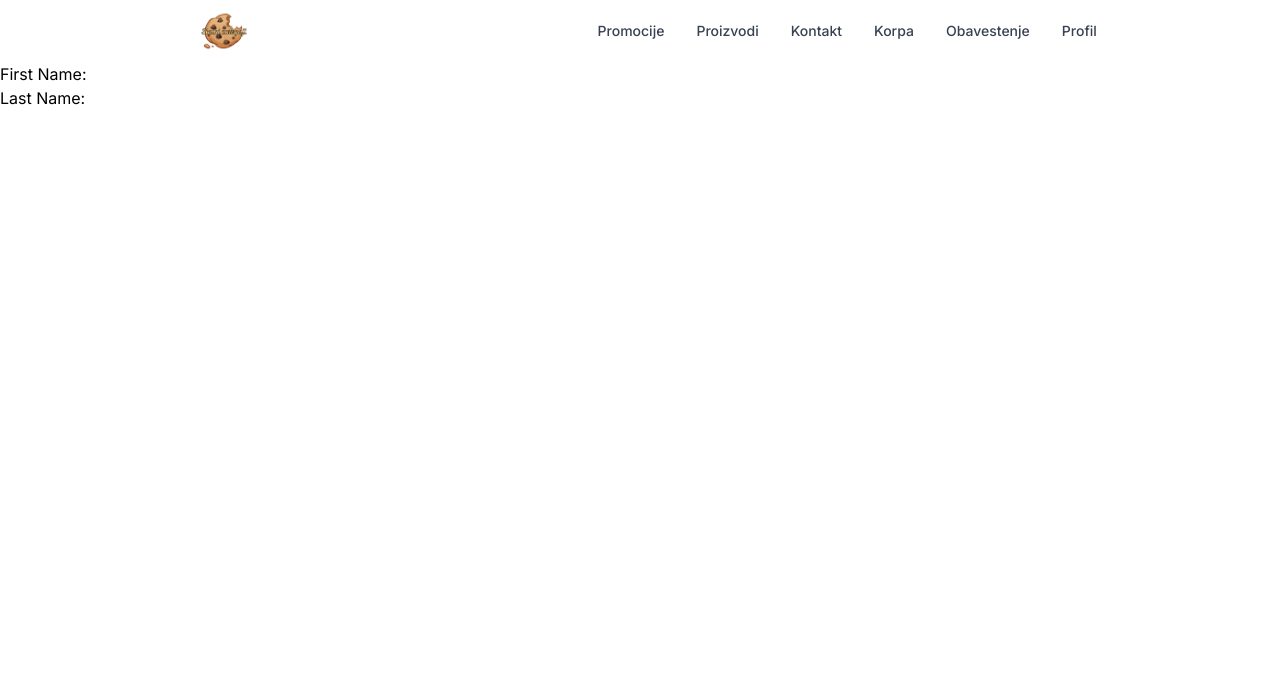
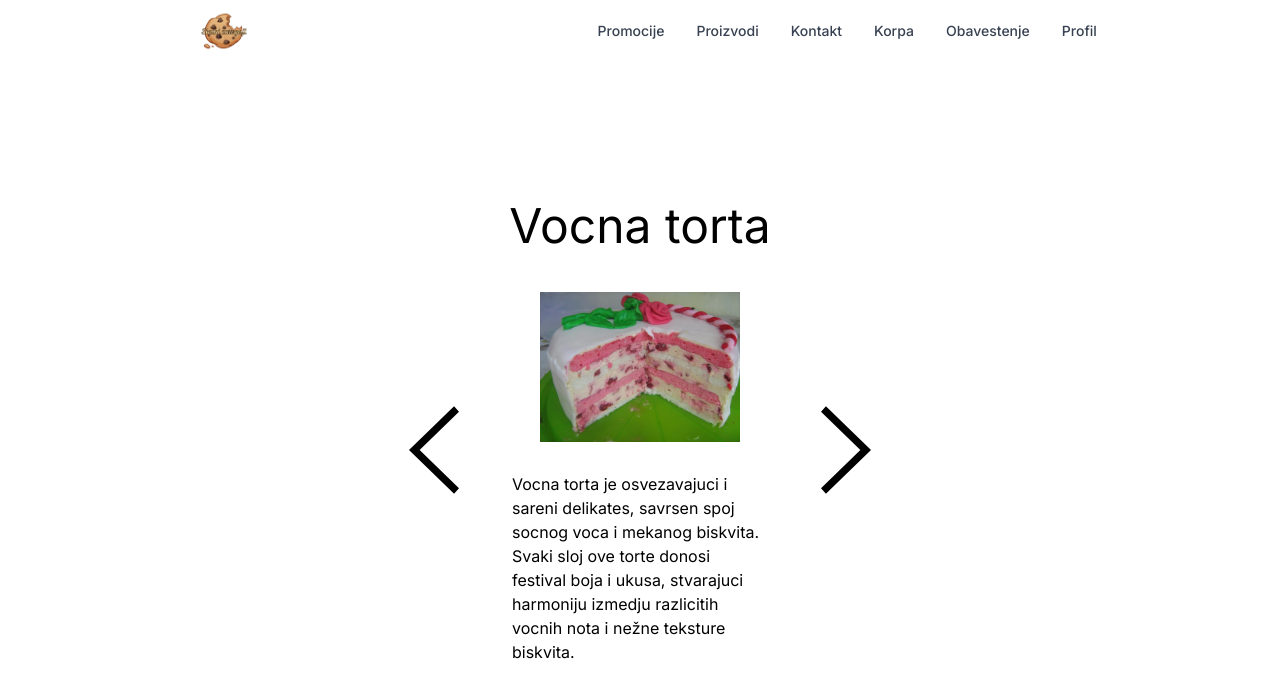
Before and after one commit to sholle7/PKI-WebApp, a Next.js app in the folder pki_web_app/: page /buyerPromotions in a window 1280 px wide. Shown: the top 698 px of the page. Built offline with nearby package versions, Linux system fonts and the light colour scheme.

Commit message:
Finished promotion page

```diff
--- a/pki_web_app/src/app/(buyer)/buyerPromotions/page.tsx
+++ b/pki_web_app/src/app/(buyer)/buyerPromotions/page.tsx
@@ -1,22 +1,64 @@
 "use client"
+import React, { useEffect, useState } from 'react'
 import { User } from '@/models/User';
 import { useStores } from '@/stores/useStores'
 import { observer } from 'mobx-react';
-import React, { useEffect, useState } from 'react'
+import { products } from '@/database/database';
 
 const BuyerPromotions = observer(() => {
   const { userStore } = useStores();
   const [currentUser, setCurrentUser] = useState<User | null>(null);
+  const [productId, setProductId] = useState(1);
+
+  useEffect(() => {
+
+    const intervalId = setInterval(() => {
+      handleRightIconClick();
+    }, 3000);
+
+    return () => clearInterval(intervalId);
+  }, [productId]);
 
   useEffect(() => {
     setCurrentUser(userStore.loggedUser)
   }, [])
 
+  const handleLeftIconClick = () => {
+    if(productId > 1){
+      setProductId(productId - 1)
+    }
+    else {
+      setProductId(3)
+    }
+  }
+
+  const handleRightIconClick = () => {
+    if(productId < 3){
+      setProductId(productId + 1)
+    }
+    else {
+      setProductId(1)
+    }
+  }
+
   return (
-    <div>
-        <p>First Name: {currentUser?.firstName}</p>
-        <p>Last Name: {currentUser?.lastName}</p>
-    </div>
+    <>
+      <div className='productsWrapper'>
+            <h1>{products[productId].name}</h1>
+            <img
+                src={products[productId].pictureURL}
+                alt={products[productId].name}
+                style={{ maxWidth: '200px', maxHeight: '200px' }}
+              />
+
+              <div className='descriptionWrapper'>
+                <p>{products[productId].description}</p>
+              </div>
+      </div>
+
+      <svg onClick={() => handleLeftIconClick()} height="100px" width="100px" viewBox="0 0 1024 1024" className="icon leftArrow" version="1.1" xmlns="http://www.w3.org/2000/svg" fill="#000000"><g id="SVGRepo_bgCarrier" stroke-width="0"></g><g id="SVGRepo_tracerCarrier" stroke-linecap="round" stroke-linejoin="round"></g><g id="SVGRepo_iconCarrier"><path d="M768 903.232l-50.432 56.768L256 512l461.568-448 50.432 56.768L364.928 512z" fill="#000000"></path></g></svg>
+      <svg onClick={() => handleRightIconClick()} height="100px" width="100px" viewBox="0 0 1024 1024" className="icon rightArrow" version="1.1" xmlns="http://www.w3.org/2000/svg" fill="#000000"><g id="SVGRepo_bgCarrier" stroke-width="0"></g><g id="SVGRepo_tracerCarrier" stroke-linecap="round" stroke-linejoin="round"></g><g id="SVGRepo_iconCarrier"><path d="M256 120.768L306.432 64 768 512l-461.568 448L256 903.232 659.072 512z" fill="#000000"></path></g></svg>
+    </>
   );
 });
 
--- a/pki_web_app/src/styles/globals.css
+++ b/pki_web_app/src/styles/globals.css
@@ -113,3 +113,33 @@ input[type=submit]:hover {
 .navLink:hover {
   color:#F14646 !important;
 }
+
+.productsWrapper {
+  display: flex;
+  align-items: center;
+  justify-content: center;
+  flex-direction: column;
+  margin-top: 10%;
+}
+
+.productsWrapper h1 {
+  margin-bottom: 30px;
+  font-size: 3em;
+}
+
+.descriptionWrapper {
+  margin-top: 30px;
+  width: 20vw;
+}
+
+.leftArrow {
+  position: absolute;
+  top: 50%;
+  left: 30%;
+}
+
+.rightArrow {
+  position: absolute;
+  top: 50%;
+  right: 30%;
+}
```
